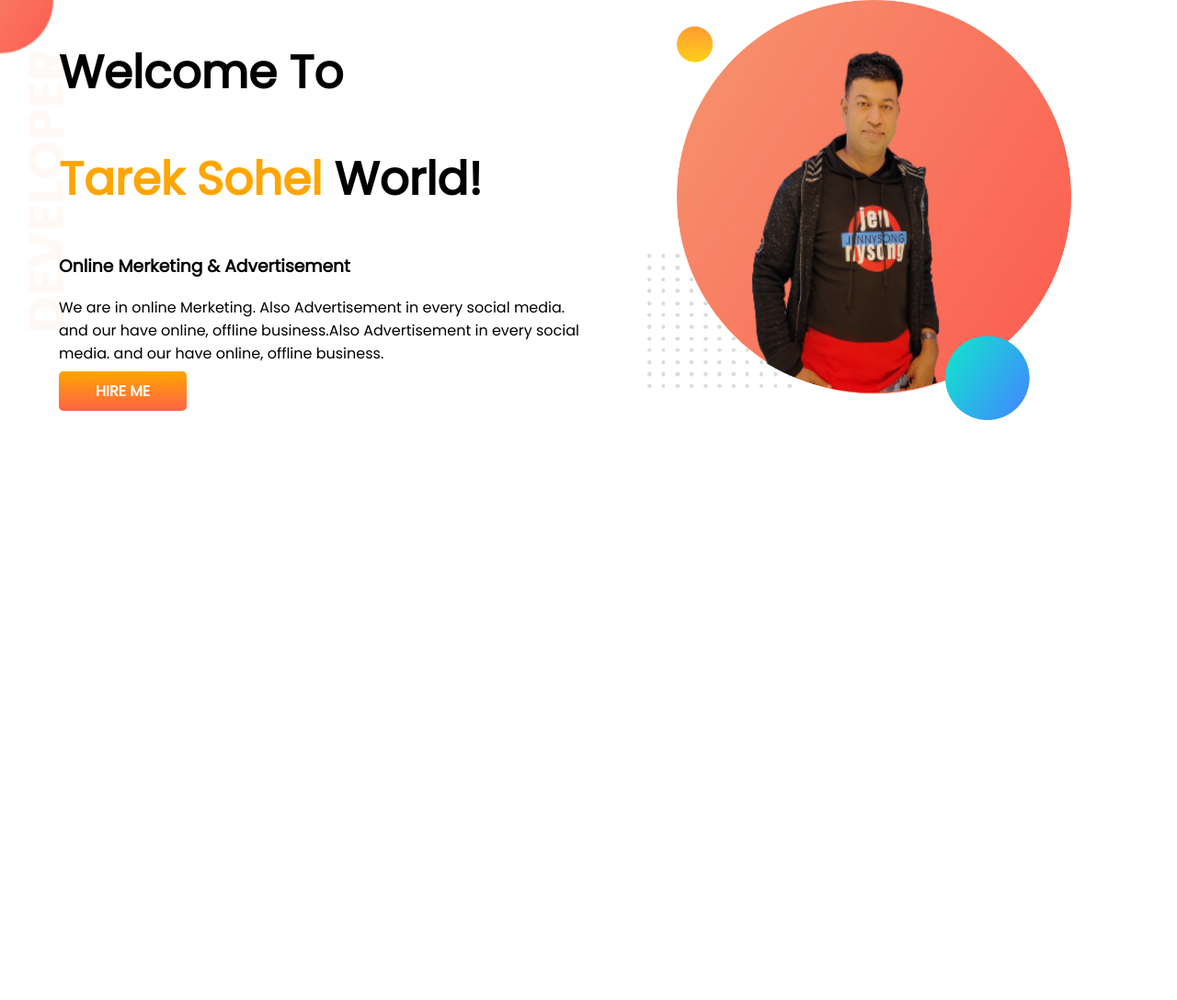
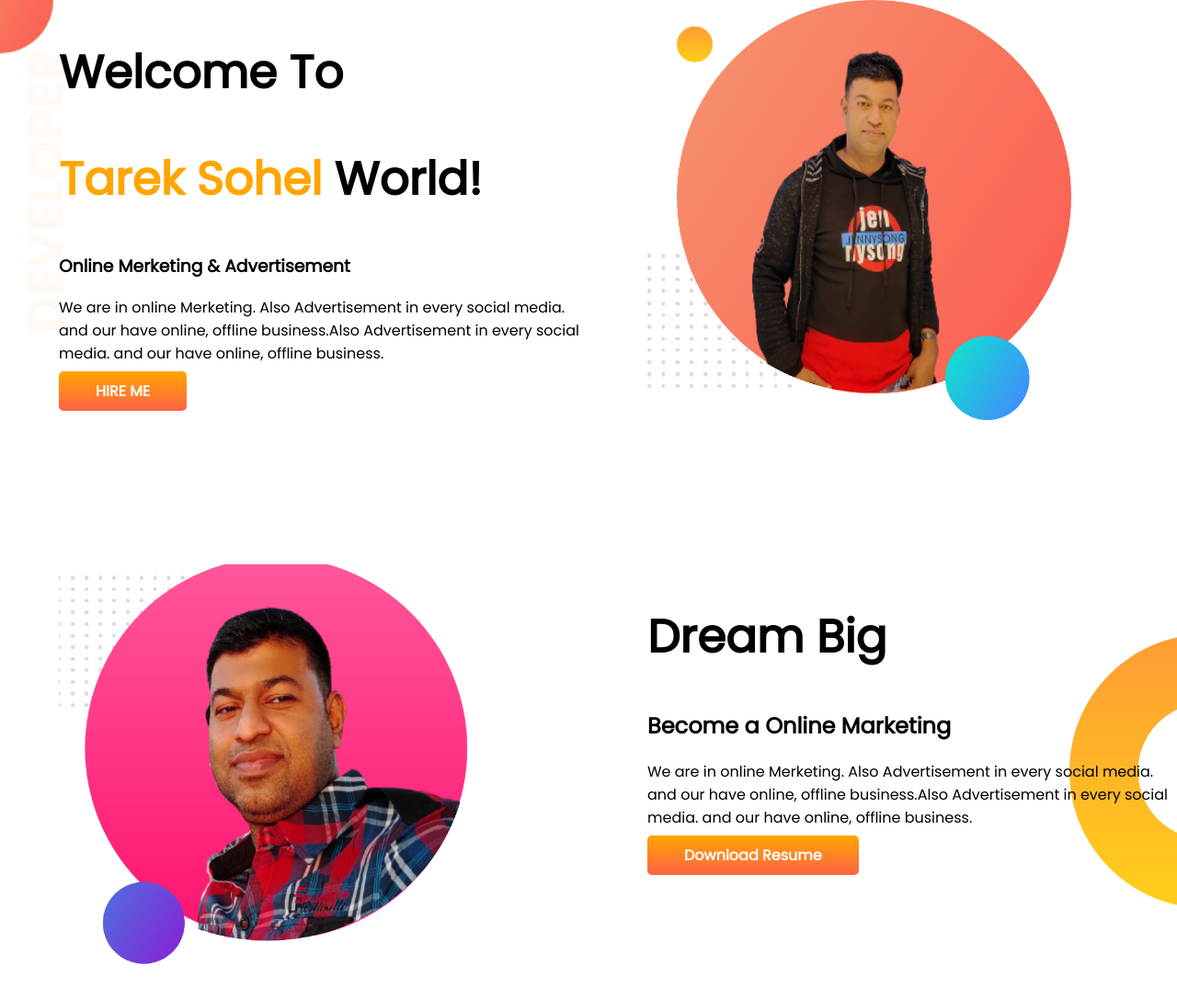
Before and after one commit to ASNSohel/developer-port, a plain HTML site: page index.html in a window 1280 px wide. Shown: the whole page at 92% size. Before the commit the page ends 800 px from the top, so only its background shows below. Drawn offline with Linux system fonts and the light colour scheme.

Commit message:
dream big

```diff
--- a/index.html
+++ b/index.html
@@ -27,6 +27,21 @@
             <img src="images/sohel bg.png">
         </div>
     </section>
+    <section class="dream-big">
+        <div class="half-whidth">
+            <img src="images/sohel-bg2.png">
+
+
+        </div>
+        <div class="half-whidth">
+            <h1> Dream Big</h1>
+            <h2> Become a Online Marketing </h2>
+            <p>We are in online Merketing. Also Advertisement in every social media. and our have online, offline
+                business.Also Advertisement in every social media. and our have online, offline business.</p>
+            <a class="link-button" target="_blank" href="https://github.com/ProgrammingHero1/">Download Resume</a>
+
+        </div>
+    </section>
 
 </body>
 
--- a/style.css
+++ b/style.css
@@ -11,6 +11,7 @@ h1{
 }
 section{
     display: flex;
+    margin-bottom: 150px;
 }
 .half-whidth{
     width: 50%;
@@ -33,3 +34,8 @@ section{
     background-image: url(images/top-banner.png);
     background-repeat: no-repeat;
 }
+.dream-big{
+    background-image: url(images/dream-bg.png);
+    background-repeat: no-repeat;
+    background-position: right;
+}
```
